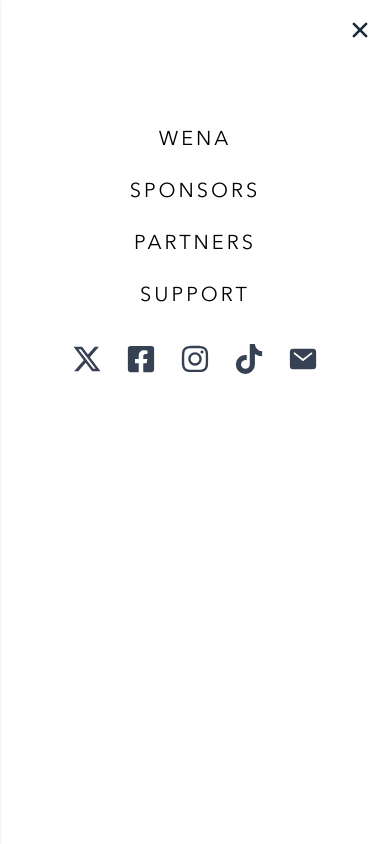
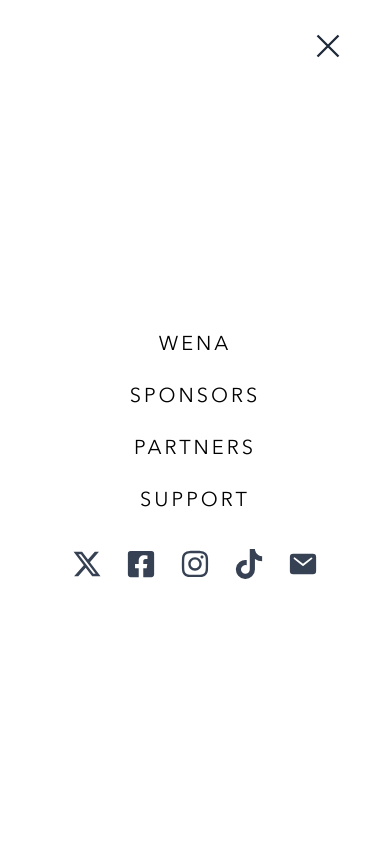
Before and after one commit to dodosebn/IIC_Wena-P, a Next.js app: page /Features in a window 390 px wide. Both pictures are taken after a click on the button 359 px from the left and 27 px from the top of the page. Shown: the top 844 px of the page. Built offline with nearby package versions, Linux system fonts and the light colour scheme.

Commit message:
mobile sorted

```diff
--- a/app/Features/NAVBAR/mobileNav.tsx
+++ b/app/Features/NAVBAR/mobileNav.tsx
@@ -95,7 +95,6 @@ const MobileNav: React.FC<MobileNavProps> = ({
 
   return (
     <div className="md:hidden relative">
-      {/* Top Nav */}
       <div className="flex justify-between items-center border-b border-gray-400 h-14">
         <div className="h-full border-r border-gray-400 flex items-center px-4">
           <button onClick={toggleSidebar} aria-label="Toggle sidebar">
@@ -116,133 +115,7 @@ const MobileNav: React.FC<MobileNavProps> = ({
         </div>
       </div>
 
-      {/* Menu Overlay */}
-      <AnimatePresence>
-        {isMenuOpen && (
-          <motion.div
-            className="fixed inset-0 bg-white z-50 flex flex-col"
-            initial={{ y: '100%' }}
-            animate={{ y: 0 }}
-            exit={{ y: '100%' }}
-            transition={{ duration: 0.6, ease: 'easeInOut' }}
-          >
-            <motion.div
-              className="flex justify-end p-4"
-              variants={menuItemVariant}
-              initial="hidden"
-              animate="visible"
-              exit="hidden"
-            >
-              <button onClick={toggleMenuOverlay} aria-label="Close menu">
-                <IoClose size={28} className="text-gray-800" />
-              </button>
-            </motion.div>
 
-            <motion.ul
-              className="flex flex-col items-center space-y-6 text-xl font-medium text-gray-800 mt-16"
-              variants={containerVariant}
-              initial="hidden"
-              animate="visible"
-              exit="hidden"
-            >
-              {['wena', 'sponsors', 'partners', 'support'].map((item, idx) => (
-                <motion.li key={idx} variants={menuItemVariant}>
-                  <button
-                    onClick={() => handleSectionClick(item)}
-                    className="hover:text-blue-400 tracking-[3px] text-xl uppercase text-black transition"
-                  >
-                    {item}
-                  </button>
-                </motion.li>
-              ))}
-
-              {/* Social Icons with Animation */}
-              <motion.li variants={menuItemVariant}>
-                <div className="flex justify-center gap-6 pt-3 text-3xl text-gray-700">
-                  <motion.a
-                    href="https://twitter.com"
-                    target="_blank"
-                    rel="noopener noreferrer"
-                    variants={menuItemVariant}
-                  >
-                    <FaXTwitter />
-                  </motion.a>
-                  <motion.a
-                    href="https://facebook.com"
-                    target="_blank"
-                    rel="noopener noreferrer"
-                    variants={menuItemVariant}
-                  >
-                    <FaFacebookSquare />
-                  </motion.a>
-                  <motion.a
-                    href="https://instagram.com"
-                    target="_blank"
-                    rel="noopener noreferrer"
-                    variants={menuItemVariant}
-                  >
-                    <FaInstagram />
-                  </motion.a>
-                  <motion.a
-                    href="https://tiktok.com"
-                    target="_blank"
-                    rel="noopener noreferrer"
-                    variants={menuItemVariant}
-                  >
-                    <FaTiktok />
-                  </motion.a>
-                  <motion.a
-                    href={`mailto:?subject=Check this out&body=${shareMessage}`}
-                    target="_blank"
-                    rel="noopener noreferrer"
-                    variants={menuItemVariant}
-                  >
-                    <IoMail />
-                  </motion.a>
-                </div>
-              </motion.li>
-            </motion.ul>
-          </motion.div>
-        )}
-      </AnimatePresence>
-
-      {/* Section Overlay */}
-      {typeof window !== 'undefined' &&
-        createPortal(
-          <AnimatePresence>
-            {activeSection && (
-              <motion.div
-                className="fixed inset-0 z-[99999] bg-white overflow-y-auto"
-                initial={{ y: '100%' }}
-                animate={{ y: 0 }}
-                exit={{ y: '100%' }}
-                transition={{ duration: 0.6, ease: 'easeInOut' }}
-              >
-                <div
-                  className="absolute top-5 right-5 text-3xl cursor-pointer z-50"
-                  onClick={closeSection}
-                >
-                  <GrClose color="#000000" />
-                </div>
-
-                <motion.div
-                  className="min-h-screen max-w-7xl mx-auto px-6 py-20 flex items-start justify-center"
-                  variants={contentVariant}
-                  initial="hidden"
-                  animate="visible"
-                  exit="exit"
-                >
-                  {activeSection && sectionMap[activeSection] || (
-                    <div className="text-center py-20 text-gray-500">
-                      Page build in progress.
-                    </div>
-                  )}
-                </motion.div>
-              </motion.div>
-            )}
-          </AnimatePresence>,
-          document.body
-        )}
     </div>
   );
 };
--- a/app/Features/layout.tsx
+++ b/app/Features/layout.tsx
@@ -11,6 +11,9 @@ import { useNavbarStore } from "@/app/store/useNavStore";
 import { GrClose } from 'react-icons/gr';
 import SectionOverlayContent from '../components/Home/sectionContent';
 import { createPortal } from 'react-dom';
+import { IoMail } from 'react-icons/io5';
+import { FaFacebookSquare, FaInstagram, FaTiktok } from 'react-icons/fa';
+import { FaXTwitter } from 'react-icons/fa6';
 
 const navItems = [
   { name: "WENA", key: "wena" },
@@ -45,6 +48,7 @@ export default function MainLayoutRootLayout({ children }: { children: React.Rea
   const [pageTitle, setPageTitle] = useState("Welcome to Home");
   const [isDesktop, setIsDesktop] = useState<boolean | null>(null);
   const [activeSection, setActiveSection] = useState<string | null>(null);
+  const [shareMessage, setShareMessage] = useState('');
 
   const pageConfig = [
     {
@@ -97,6 +101,11 @@ export default function MainLayoutRootLayout({ children }: { children: React.Rea
       document.body.style.overflow = '';
     };
   }, [menuOpen, activeSection]);
+   useEffect(() => {
+      const url = window.location.href;
+      setShareMessage(encodeURIComponent(`Hey! Check this out : ${url}`));
+    }, []);
+
 
   return (
     <div className="relative z-0 min-h-screen flex flex-col">
@@ -123,14 +132,14 @@ export default function MainLayoutRootLayout({ children }: { children: React.Rea
           <MobFoot />
         </div>
 
-        {isDesktop && (
+        {/* {isDesktop && ( */}
   <AnimatePresence>
     {menuOpen && (
       <motion.div
         className="fixed inset-0 bg-white z-[9999] flex items-center justify-center"
         initial={{ y: "100%" }}
         animate={{ y: 0 }}
-        exit={{ y: "100%" }}  // <-- This makes it slide down when closing
+        exit={{ y: "100%" }}
         transition={{ duration: 0.6, ease: "easeInOut" }}
       >
         <button
@@ -151,17 +160,62 @@ export default function MainLayoutRootLayout({ children }: { children: React.Rea
             <motion.li key={item.key} variants={itemVariant}>
               <button
                 onClick={() => setActiveSection(item.key)}
-                className="hover:text-blue-400 tracking-[3px] text-xl text-black transition block w-full bg-transparent border-none"
+                className="hover:text-blue-400 tracking-[3px] text-xl uppercase text-black transition block w-full bg-transparent border-none"
               >
                 {item.name}
               </button>
             </motion.li>
           ))}
+          {
+            !isDesktop && (
+                            <motion.li variants={itemVariant}>
+                              <div className="flex justify-center gap-6 pt-3 text-3xl text-gray-700">
+                                <motion.a
+                                  href="https://twitter.com"
+                                  target="_blank"
+                                  rel="noopener noreferrer"
+                                  variants={itemVariant}
+                                >
+                                  <FaXTwitter />
+                                </motion.a>
+                                <motion.a
+                                  href="https://facebook.com"
+                                  target="_blank"
+                                  rel="noopener noreferrer"
+variants={itemVariant}                                >
+                                  <FaFacebookSquare />
+                                </motion.a>
+                                <motion.a
+                                  href="https://instagram.com"
+                                  target="_blank"
+                                  rel="noopener noreferrer"
+variants={itemVariant}                                >
+                                  <FaInstagram />
+                                </motion.a>
+                                <motion.a
+                                  href="https://tiktok.com"
+                                  target="_blank"
+                                  rel="noopener noreferrer"
+variants={itemVariant}                                >
+                                  <FaTiktok />
+                                </motion.a>
+                                <motion.a
+                                  href={`mailto:?subject=Check this out&body=${shareMessage}`}
+                                  target="_blank"
+                                  rel="noopener noreferrer"
+variants={itemVariant}                                >
+                                  <IoMail />
+                                </motion.a>
+                              </div>
+                            </motion.li>
+            )
+          }
         </motion.ul>
       </motion.div>
     )}
+
   </AnimatePresence>
-)}
+{/* )} */}
       </div>
 
       {typeof window !== 'undefined' &&
```
